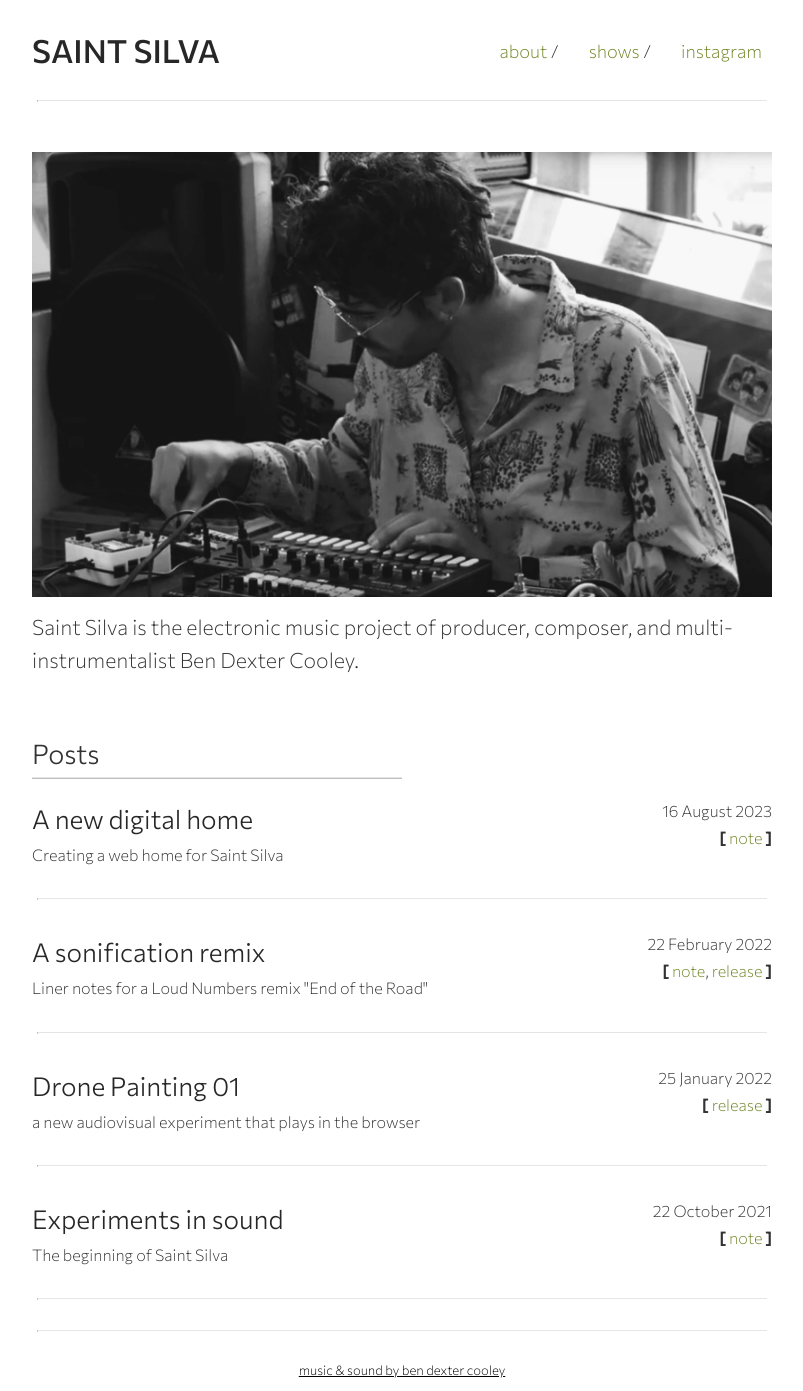
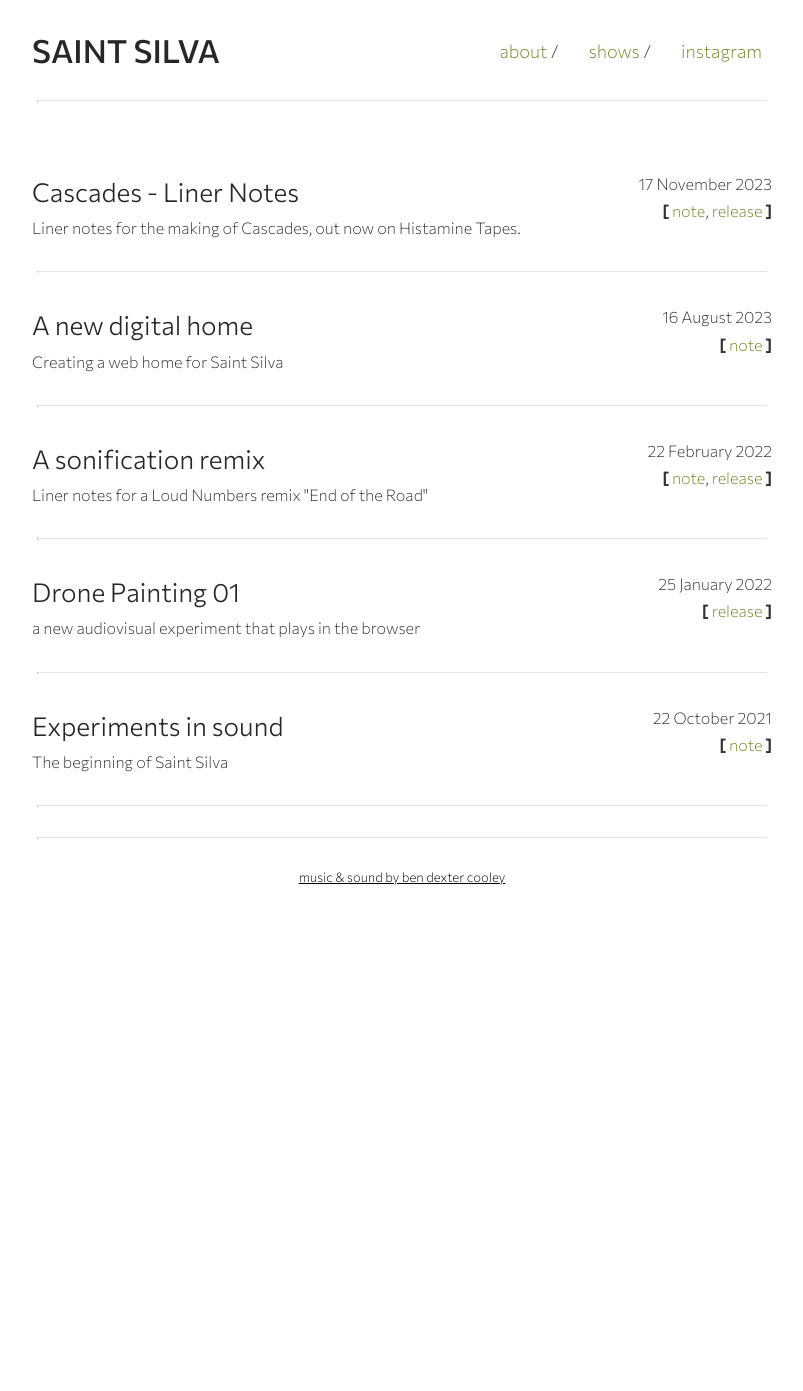
Before and after one commit to bendoesdata/saint-silva, a Jekyll site: the page built from index.html, in a window 1280 px wide. Shown: the whole page, without its empty margins (238-1041 px from the left). Built offline with Jekyll 4.4.1, drawn with Linux system fonts in a browser that asks for light colours; after the commit the page ends 900 px from its top, so only the background shows below that; some of the changed lines change nothing that is shown.

Commit message:
antihistamine rock comp liner notes

```diff
--- a/_layouts/default.html
+++ b/_layouts/default.html
@@ -9,14 +9,13 @@
         <div class="page-title">
             {{page.title}}
         </div>
-        <div class="header-image">
+        <!-- <div class="header-image">
             <img src="../assets/saint-silva-bw.jpg" width="100%" alt="">
         </div>
         <div style="font-size: 21px; margin-top: 10px; line-height: 1.6;">
             Saint Silva is the electronic music project of producer, composer, and multi-instrumentalist Ben Dexter Cooley.
-        </div>
+        </div> -->
         <div class="content">
-            <h2>Posts</h2>
             {{ content }}
         </div>
         {% include footer.html %}
--- /dev/null
+++ b/_posts/2023-11-17-cascades-liner-notes.md
@@ -0,0 +1,33 @@
+---
+layout: post
+title: Cascades - Liner Notes
+subtitle: Liner notes for the making of Cascades, out now on Histamine Tapes.
+tags: [note, release]
+---
+
+![Loud Numbers remix album cover](../assets/antihistamine-rock-comp.png)
+<figcaption style="font-style: italic; margin-top: -20px">Antihistamine 2023 (HT098) is out now on <a href="https://histaminetapes.bandcamp.com/album/antihistamine-2023-ht098">Bandcamp</a>.</figcaption>
+
+---
+
+I'm excited to announce a new song release today, [*Cascades*](https://histaminetapes.bandcamp.com/album/antihistamine-2023-ht098), courtesy of Histamine Tapes. This is a pay what you want compilation, and any money made from the compilation will be used to cover HT's operating costs for the next year, and go into a pool to donate to local charities.
+
+Each year Histamine Tapes, an experimental tape label our of Montepelier VT, does a compilation release under a different theme. This year's prompt was "rocks". The rules were simple:
+1. the song must use rock sounds
+2. the song cannot include synthesizers
+
+I haven't released much music lately as I have focused on honing the live performance aspect of Saint Silva.  Many Saint Silva tracks are improvised, and I hardly ever play with the same rig twice. As a result I haven't spent much time recording. But I loved the idea of these strict creative boundaries as a generative process towards a finished piece. Below are notes on how I collected and manipulated rock sounds to create this experimental track.
+
+## Recording notes
+
+All sounds used in this song are, literally, rocks. I didn't use any other sounds from my field recordings—it had to include a rock hitting something. No instruments were used. I used a Zoom H4 field recorder to record different rock sounds: dropping rocks on other rocks, dropping rocks in water, scraping rocks together. I found this small quarry type place on the Winooski river and started throwing rocks at the side of a large rock face. This created a cool delay like effect as the rock cascaded down the side of the rock face wall.
+
+These field recordings became my source material. After isolating some of the best sounds, I brought in these samples to Ableton and started some manipulation. Samples that retained some tonal quality (the rocks interacting with water proved to be best for this) became pitched samples to use for melody sequences.
+
+I had many options to choose from when it came to percussive style rock clicks. Rather than use only a few samples, I sliced the field recordings by transient and then used a random sequencer to arpeggiate through the sounds. This created a nice glitch like effect with lots of pops and clicks. Some of the larger rocks ended up becoming pitched down kicks and the tonal bass line.
+
+To give the track a bit of atmosphere, I pitched up the arpeggiated melody and then ran it through some stacked reverbs and delays. This allowed me to create a pad-like instrument behind the percussive parts which carry through the various sections of the piece.
+
+I'm really happy with how the final track came out. Creatively, this was a refreshing excercise to help break out of a recording rut. Somehow, the paradox of giving myself rules to follow while making this song made me feel even more freedom to experiment. I'd like to thank Nick Dentico for putting together the comp this year and for the opportunity to publish with so many other (40+) talented sound artists.
+
+Listen to the whole comp here: https://histaminetapes.bandcamp.com/album/antihistamine-2023-ht098
```
Also changed, not shown: assets/antihistamine-rock-comp.png (added), 13 other files.
